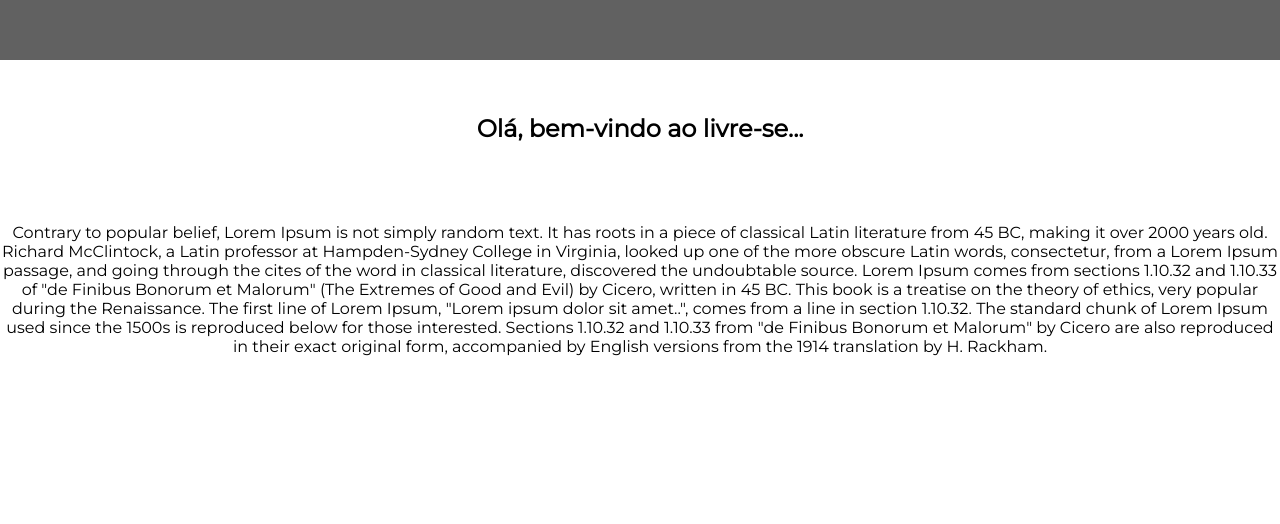
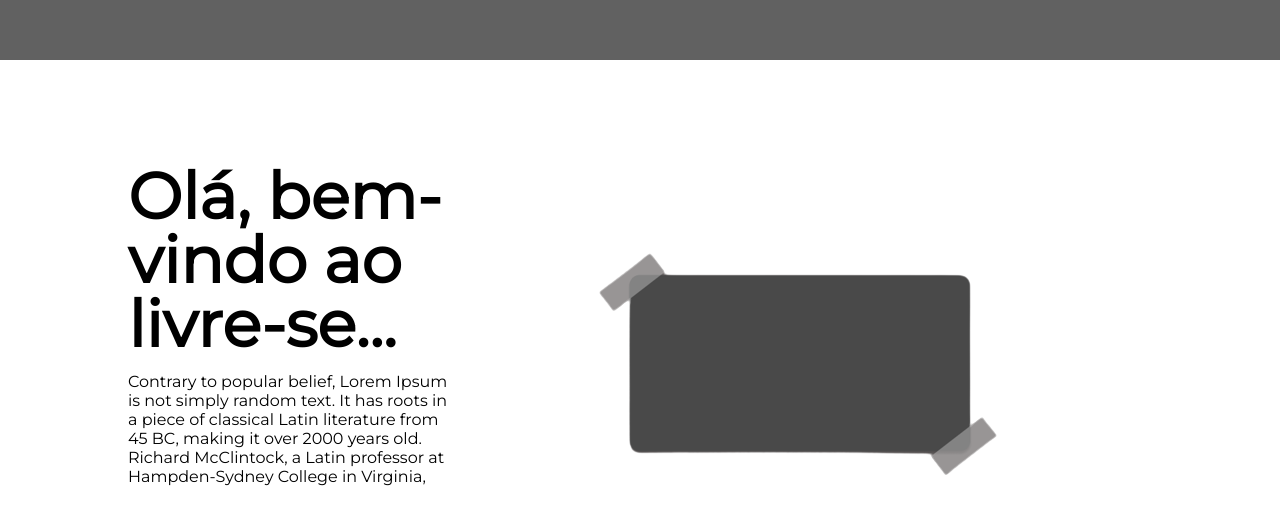
Before and after one commit to Emilly-info2v/projeto-livrese-react, a React (Create React App) app: page / in a window 1280 px wide. Shown: the part 1264-1788 px from the top of the page. Before the commit the page ends 1620 px from the top, so only its background shows below. Built offline with nearby package versions, Linux system fonts and the light colour scheme.

Commit message:
organizando as section e chorando

```diff
--- a/package.json
+++ b/package.json
@@ -6,6 +6,7 @@
     "@testing-library/jest-dom": "^5.16.5",
     "@testing-library/react": "^13.4.0",
     "@testing-library/user-event": "^13.5.0",
+    "anchor-link": "^3.5.1",
     "react": "^18.2.0",
     "react-dom": "^18.2.0",
     "react-icons": "^4.7.1",
--- a/src/components/Navbar.js
+++ b/src/components/Navbar.js
@@ -7,6 +7,8 @@ import './Navbar.css';
 import { IconContext } from 'react-icons/lib'
 import ButtonIn from './ButtonIn'
 import Section from './Section'
+import Section2 from './Section2'
+import Section3 from './Section3'
 
 function Navbar() {
   const [click, setClick] = useState(false);
@@ -68,6 +70,8 @@ function Navbar() {
       </div>
       </IconContext.Provider>
       <Section />
+      <Section2 />
+      <Section3 />
     </>
   )
 }
--- a/src/components/Section.js
+++ b/src/components/Section.js
@@ -1,7 +1,6 @@
 import React from 'react'
 import './Section.css'
-import onda from './imgs/onda.png'
-import retangulo from './imgs/retangulo.png'
+
 
 function Section() {
   return (
@@ -16,19 +15,6 @@ function Section() {
                     <button className='home-btn2'>CADASTRE - SE</button>
                   </div>
             </section>
-        <section>
-        <img src={onda} alt="placeholder" className='img-onda' />
-        </section>
-
-        <section className='home1'>
-            <div className='home1-text'>
-                    <h1 className='text-h1'>Olá, bem-vindo ao livre-se...</h1>
-                    <p className='prg1'> Contrary to popular belief, Lorem Ipsum is not simply random text. It has roots in a piece of classical Latin literature from 45 BC, making it over 2000 years old. Richard McClintock, a Latin professor at Hampden-Sydney College in Virginia, looked up one of the more obscure Latin words, consectetur, from a Lorem Ipsum passage, and going through the cites of the word in classical literature, discovered the undoubtable source. Lorem Ipsum comes from sections 1.10.32 and 1.10.33 of "de Finibus Bonorum et Malorum" (The Extremes of Good and Evil) by Cicero, written in 45 BC. This book is a treatise on the theory of ethics, very popular during the Renaissance. The first line of Lorem Ipsum, "Lorem ipsum dolor sit amet..", comes from a line in section 1.10.32.
-
-The standard chunk of Lorem Ipsum used since the 1500s is reproduced below for those interested. Sections 1.10.32 and 1.10.33 from "de Finibus Bonorum et Malorum" by Cicero are also reproduced in their exact original form, accompanied by English versions from the 1914 translation by H. Rackham.
-                    </p>
-            </div>
-        </section>
     </div>
   )
 }
--- /dev/null
+++ b/src/components/Section2.js
@@ -0,0 +1,15 @@
+import React from "react"
+import './Section2.css'
+import onda from './imgs/onda.png'
+
+function Section2() {
+  return (
+    <div>
+        <section>
+            <img src={onda} alt="placeholder" className='img-onda' />
+        </section>
+    </div>
+  )
+}
+
+export default Section2
--- /dev/null
+++ b/src/components/Section3.css
@@ -0,0 +1,34 @@
+*{
+    padding: 0;
+    margin: 0;
+    box-sizing: border-box;
+    font-family: "Montserrat";
+    list-style: none;
+    text-decoration: none;
+}
+.home{
+    width: 100%;
+    height: 100%;
+    display: flex;
+    align-items: center;
+    justify-content: space-between;
+    padding: 100px 10%;
+}
+
+.home-text{
+    max-width: 37rem;
+}
+.home-text .text-h4{
+    font-size: 1.5rem;
+    color: var(--orange);
+    margin-bottom: 1rem;
+}
+
+.home-text .text-h1{
+    font-size: 4rem;
+    margin-bottom: 1rem;
+    line-height: 4rem;
+}
+.home-text p{
+    margin-bottom: 4rem;
+}
--- /dev/null
+++ b/src/components/Section3.js
@@ -0,0 +1,24 @@
+import React from 'react'
+import './Section3.css'
+import retangulo from './imgs/retangulo.png'
+
+function Section3() {
+  return (
+    <div>
+      <section className='home'>
+            <div className='home-text'>
+              <h1 className='text-h1'>Olá, bem-vindo ao livre-se...</h1>
+                  <p className='prg'> Contrary to popular belief, Lorem Ipsum is not simply random text.
+                  It has roots in a piece of classical Latin literature from 45 BC, making it over 2000
+                  years old. Richard McClintock, a Latin professor at Hampden-Sydney College in Virginia,
+                  </p>
+            </div>
+            <div className='home-img'>
+            <img src={retangulo} alt="placeholder" className='img-retangulo' />
+            </div>
+        </section>
+    </div>
+  )
+}
+
+export default Section3
```
Also changed, not shown: public/index.html (+1 -21 lines), src/components/Section2.css (added), 1 other file (tests, documents, lock files or other folders).
